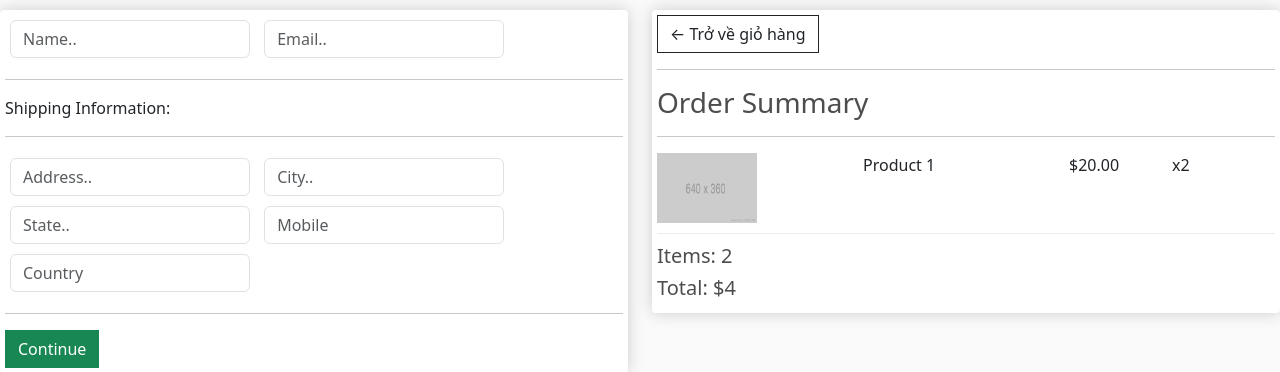
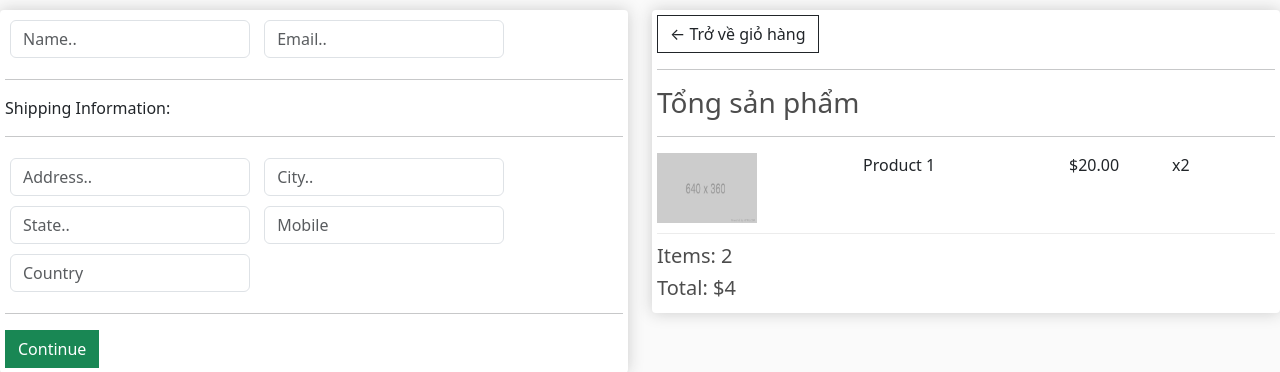
Before and after one commit to A39166/TrumAmThuc, a Django app: page /checkout/ in a window 1280 px wide. Shown: the part 96-468 px from the top of the page. Run offline with Django 5.2, Linux system fonts and the light colour scheme; some libraries are stand-ins or nearby versions.

Commit message:
checkout

```diff
--- a/Web bán hàng/webbanhang/app/templates/app/checkout.html
+++ b/Web bán hàng/webbanhang/app/templates/app/checkout.html
@@ -51,7 +51,7 @@
 			<div class="box-element">
 				<a  class="btn btn-outline-dark" href="{% url 'cart' %}">&#x2190; Trở về giỏ hàng</a>
 				<hr>
-				<h3>Order Summary</h3>
+				<h3>Tổng sản phẩm</h3>
 				<hr>
 				<div class="cart-row">
 					<div style="flex:2"><img class="row-image" src="{% static 'app/images/placeholder.png' %}" width="70px" height="70px"></div>
```
